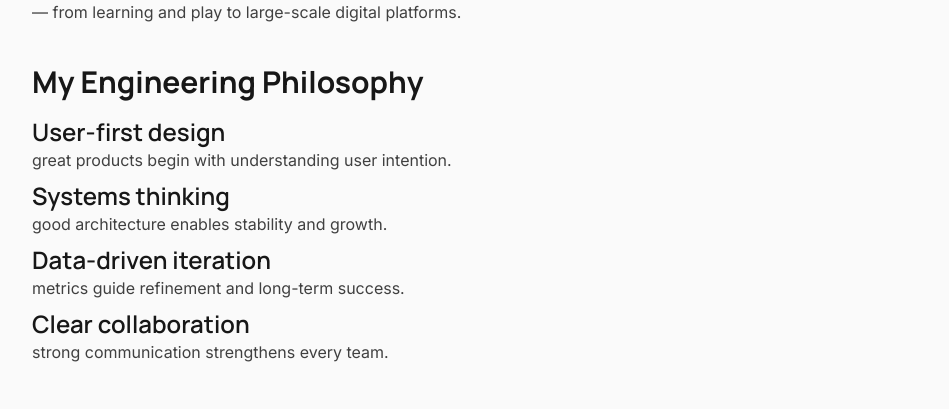
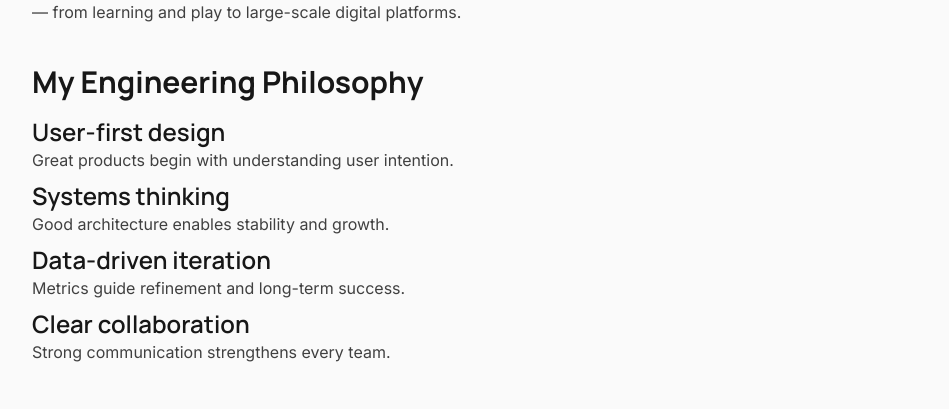
Before and after one commit to ZHENSHUO-ZHAO/portfolio, a React (Vite) app: page /about in a window 1280 px wide. Shown: the part 1044-1453 px from the top of the page, without its empty margins (160-1109 px from the left). Built offline with nearby package versions, Linux system fonts and the light colour scheme.

Commit message:
Updated statement style.

```diff
--- a/src/contexts/aboutContext.ts
+++ b/src/contexts/aboutContext.ts
@@ -45,19 +45,19 @@ export const aboutContent = {
   philosophy: [
     {
       title: "User-first design",
-      desc: "great products begin with understanding user intention.",
+      desc: "Great products begin with understanding user intention.",
     },
     {
       title: "Systems thinking",
-      desc: "good architecture enables stability and growth.",
+      desc: "Good architecture enables stability and growth.",
     },
     {
       title: "Data-driven iteration",
-      desc: "metrics guide refinement and long-term success.",
+      desc: "Metrics guide refinement and long-term success.",
     },
     {
       title: "Clear collaboration",
-      desc: "strong communication strengthens every team.",
+      desc: "Strong communication strengthens every team.",
     },
   ],
   aim: {
--- a/src/contexts/homeContext.ts
+++ b/src/contexts/homeContext.ts
@@ -30,7 +30,7 @@ export const homeContent = {
     "RMIT Tutor",
   ],
   statement:
-    "I craft engaging digital experiences \n — from immersive games to intuitive educational platforms — \n blending technical expertise with creative problem-solving \n to deliver solutions that make an impact.",
+    "I craft engaging digital experiences \n - from immersive games to intuitive educational platforms - \n blending technical expertise with creative problem-solving \n to deliver solutions that make an impact.",
   highlight: [
     {
       title: "YoPlay",
--- a/src/pages/Home/HomePageHeader.tsx
+++ b/src/pages/Home/HomePageHeader.tsx
@@ -57,13 +57,16 @@ export default function HomePageHeader({
                   {r}
                 </li>
                 {j < array.length - 1 && (
-                  <div className="h-2/3 w-px border-r border-r-slate-500/50 border-l border-l-slate-200/50 rounded-full" />
+                  <div className="h-3 w-px border-r border-r-slate-500/50 border-l border-l-slate-200/50 rounded-full" />
                 )}
               </React.Fragment>
             ))}
           </div>
         ))}
       </ul>
+      <p className="text-sm px-6 py-4 sm:whitespace-pre-line sm:text-center">
+        {content.statement}
+      </p>
       <ul className="my-8 w-full flex flex-col sm:flex-row gap-8 lg:gap-12 justify-center items-center text-base text-slate-800">
         <CtaButton
           gradientColor={[
@@ -107,11 +110,11 @@ export default function HomePageHeader({
           Contact
         </CtaButton>
       </ul>
-      <div className="bg-card rounded-r-md border-l-4 border-l-accent mb-8">
-        <p className="text-base px-6 py-4 lg:text-lg sm:whitespace-pre-line sm:text-center">
-          {content.statement}
-        </p>
-      </div>
+      {/* <div className="bg-card rounded-r-md border-l-4 border-l-accent mb-8"> */}
+      {/* <p className="text-sm px-6 py-4 sm:whitespace-pre-line sm:text-center">
+        {content.statement}
+      </p> */}
+      {/* </div> */}
     </div>
   );
 }
```
